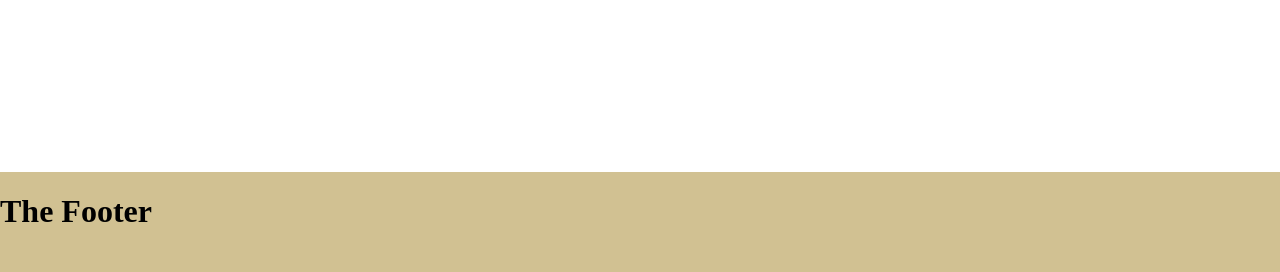
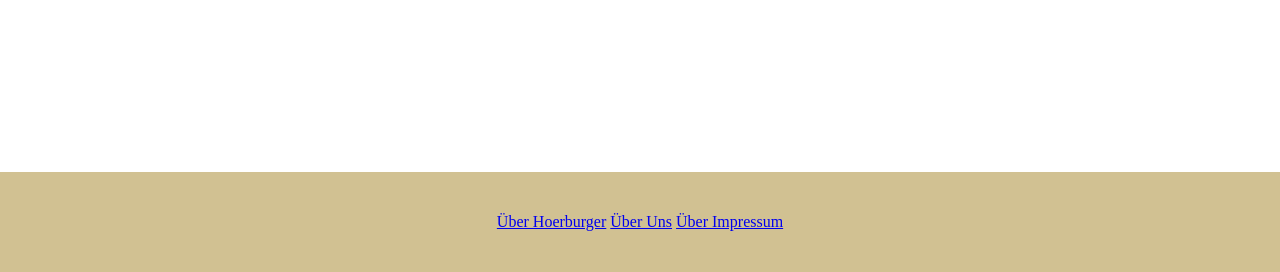
Before and after one commit to dudesoft/praxisseminar_ss15, a PHP site: page / in a window 1280 px wide. Shown: the part 528-800 px from the top of the page. Run offline with PHP 8.4, Linux system fonts and the light colour scheme.

Commit message:
filled footer with hrefs

```diff
--- a/WebProject/css/main.css
+++ b/WebProject/css/main.css
@@ -1,4 +1,5 @@
-html, body {
+html,
+body {
     margin: 0;
     padding: 0;
     height: 100%;
@@ -9,20 +10,12 @@ html, body {
     position: relative;
 }
 
+
+/* Header */
+
 header {
     position: relative;
     padding: 0px;
-    height: 100px;
-}
-
-#main_content {
-    padding-bottom: 100px;
-}
-
-footer {
-    position: absolute;
-    bottom: 0;
-    width: 100%;
     height: 100px;
 }
 
@@ -48,3 +41,27 @@ footer {
     bottom: 0px;
     right: 20px;
 }
+
+
+/* Footer */
+
+footer {
+    position: absolute;
+    bottom: 0;
+    width: 100%;
+    height: 100px;
+}
+
+
+/* Content */
+
+#main_content {
+    padding-bottom: 100px;
+}
+
+#link_container {
+    position: absolute;
+    top: 50%;
+    left: 50%;
+    transform: translate(-50%, -50%);
+}
--- a/WebProject/footer.php
+++ b/WebProject/footer.php
@@ -1,3 +1,7 @@
 <footer class="navigation_element">
-    <h1>The Footer</h1>
+    <div id="link_container">
+    <a href="url">Über Hoerburger</a>
+    <a href="url">Über Uns</a>
+    <a href="url">Über Impressum</a>
+    </div>
 </footer>
```
